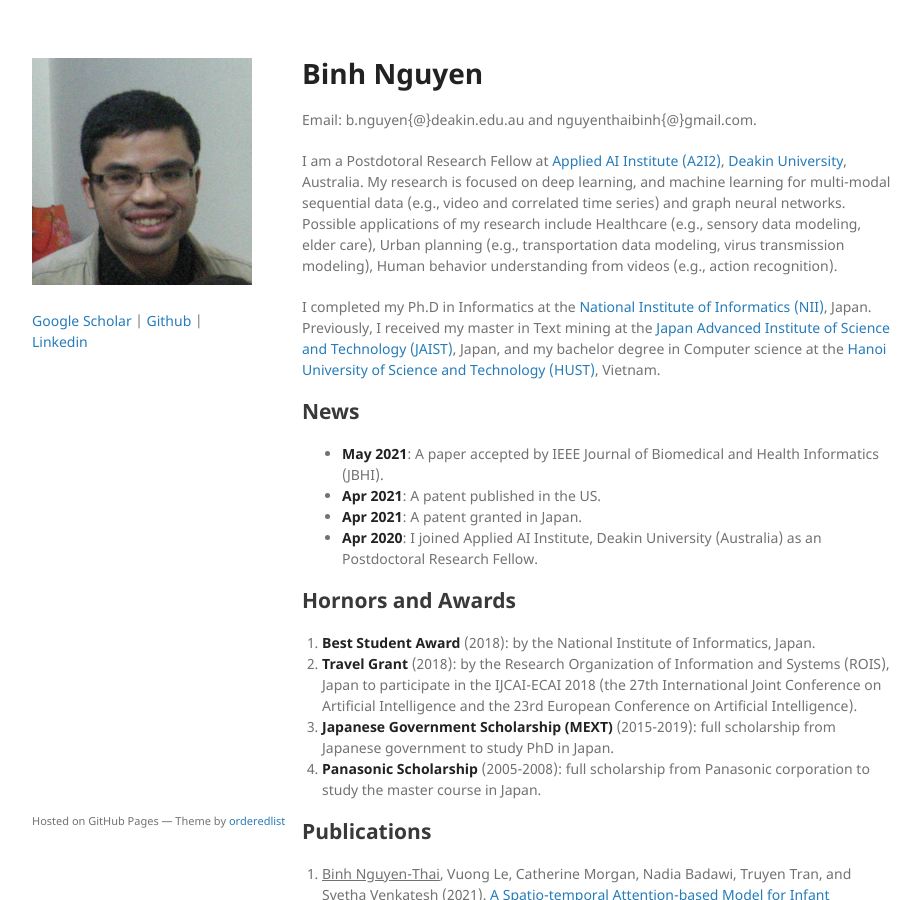
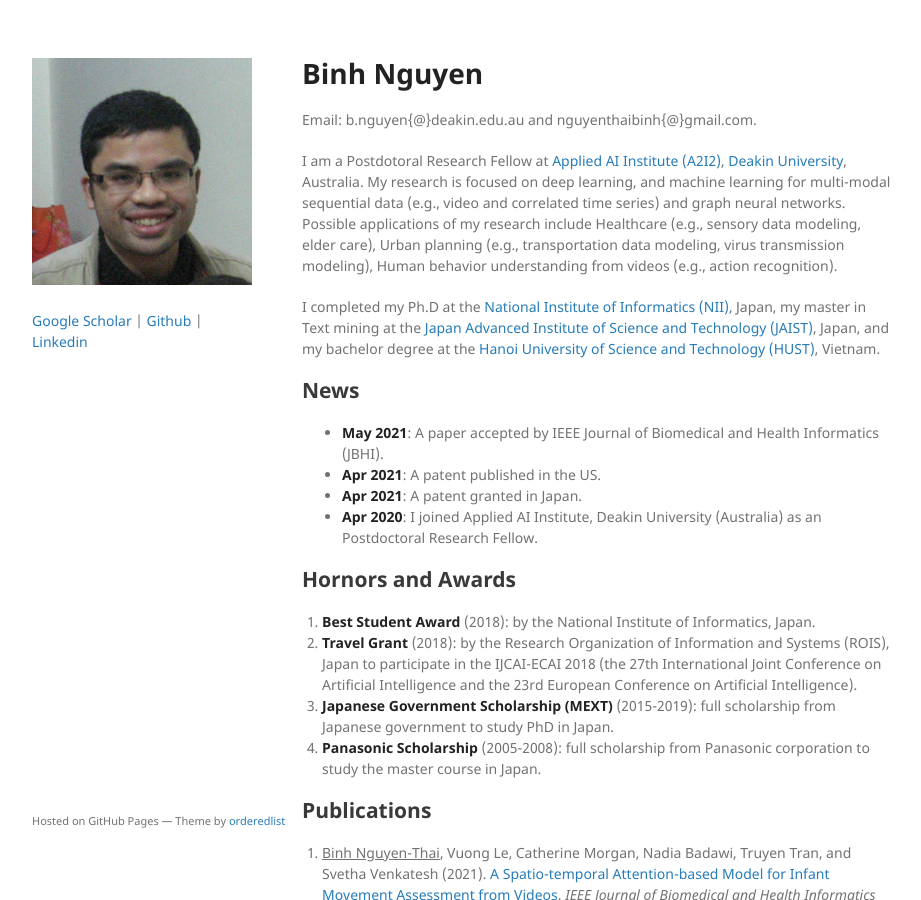
Before and after one commit to nguyenthaibinh/nguyenthaibinh.github.io, a Jekyll site: the page built from index.md, in a window 1280 px wide and 900 px high. Shown: the whole window, without its empty margins (178-1099 px from the left). Built offline with Jekyll 4.4.1, drawn with Linux system fonts in a browser that asks for light colours; the repository's description, which GitHub fills in, is left out; our own code applies the rules of GitHub Pages for plain Markdown files.

Commit message:
Update index.md

```diff
--- a/index.md
+++ b/index.md
@@ -6,7 +6,7 @@ Email: b.nguyen{@}deakin.edu.au and nguyenthaibinh{@}gmail.com.
 
 I am a Postdotoral Research Fellow at <a href="https://a2i2.deakin.edu.au">Applied AI Institute (A2I2)</a>, <a href="https://www.deakin.edu.au">Deakin University</a>, Australia. My research is focused on deep learning, and machine learning for multi-modal sequential data (e.g., video and correlated time series) and graph neural networks. Possible applications of my research include Healthcare (e.g., sensory data modeling, elder care), Urban planning (e.g., transportation data modeling, virus transmission modeling), Human behavior understanding from videos (e.g., action recognition).
 
-I completed my Ph.D in Informatics at the <a href="http://www.nii.ac.jp/graduate/en/">National Institute of Informatics (NII)</a>, Japan. Previously, I received my master in Text mining at the <a href="https://www.jaist.ac.jp/english/">Japan Advanced Institute of Science and Technology (JAIST)</a>, Japan, and my bachelor degree in Computer science at the <a href="https://en.hust.edu.vn/home">Hanoi University of Science and Technology (HUST)</a>, Vietnam.
+I completed my Ph.D at the <a href="http://www.nii.ac.jp/graduate/en/">National Institute of Informatics (NII)</a>, Japan, my master in Text mining at the <a href="https://www.jaist.ac.jp/english/">Japan Advanced Institute of Science and Technology (JAIST)</a>, Japan, and my bachelor degree at the <a href="https://en.hust.edu.vn/home">Hanoi University of Science and Technology (HUST)</a>, Vietnam.
 
 ## News
 - **May 2021**: A paper accepted by IEEE Journal of Biomedical and Health Informatics (JBHI).
```
